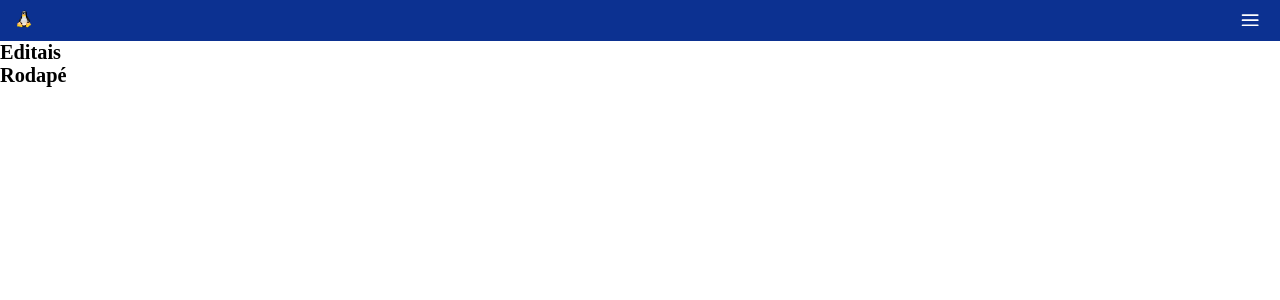
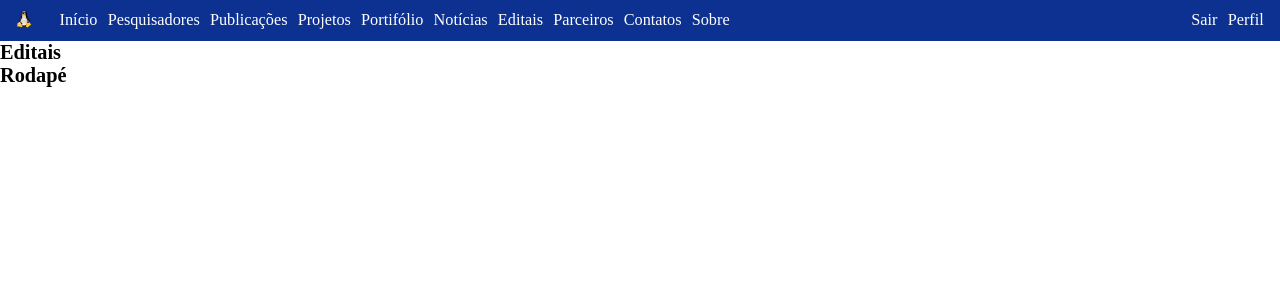
Before and after one commit to DiegoOlive/LIS-lab, a React (Create React App) app: page /editais in a window 1280 px wide. Shown: the top 300 px of the page. Built offline with nearby package versions, Linux system fonts and the light colour scheme.

Commit message:
menu lateral aula 11

```diff
--- a/src/components/Header/Menu/index.tsx
+++ b/src/components/Header/Menu/index.tsx
@@ -2,14 +2,37 @@ import React from 'react';
 import styled from 'styled-components';
 import {FiMenu} from 'react-icons/fi';
 import MenuIcon from '../MenuIcon';
+import MenuList from '../MenuList';
 
+// background-color: green;
 const MenuContainer = styled.div`
     margin-left: 1.6rem;
     margin-right: 1.6rem;
+    display: flex;
+    flex: 1;
+
     & ${MenuIcon}{
         position:fixed;
         right:20px;
         top: 10px;
+    }
+  `
+// background-color: red;
+  const Menus = styled.nav`
+    background-color: var(--branco);
+    width: 200px;
+    height: 100vh;
+    position: fixed;
+    right: 0;
+    top: 0;
+
+    @media (min-width: 768px){
+        background-color: transparent;
+        display: flex;
+        position: static;
+        height: 100%;
+        flex: 1;
+        justify-content: space-between;
     }
   `
 
@@ -19,6 +42,25 @@ export default function Menu(){
             <MenuIcon>
                <FiMenu/>
             </MenuIcon>
+
+            <Menus>
+                <MenuList>
+                    <li>Início</li>
+                    <li>Pesquisadores</li>
+                    <li>Publicações</li>
+                    <li>Projetos</li>
+                    <li>Portifólio</li>
+                    <li>Notícias</li>
+                    <li>Editais</li>
+                    <li>Parceiros</li>
+                    <li>Contatos</li>
+                    <li>Sobre</li>
+                </MenuList>
+                <MenuList>
+                    <li>Sair</li>
+                    <li>Perfil</li>
+                </MenuList>
+            </Menus>
         </MenuContainer>
     );
 }
--- a/src/components/Header/MenuIcon/index.tsx
+++ b/src/components/Header/MenuIcon/index.tsx
@@ -1,8 +1,13 @@
+//media (min-width: 768px) and (max-wdth: 10000px)
 import styled from 'styled-components';
 
 const MenuIcon = styled.div`
     font-size: 2rem;
     color: var(--branco);
+
+    @media (min-width: 768px){
+        display: none;
+    }
 `
 
 export default MenuIcon;
--- /dev/null
+++ b/src/components/Header/MenuList/index.tsx
@@ -0,0 +1,27 @@
+import styled from 'styled-components';
+//ol ordenada
+const MenuList = styled.ul`
+    list-style: none;
+    margin-left: 3rem;
+    margin-top: 3rem;
+
+    li{
+        color: var(--cinza);
+        margin-bottom: 1rem;
+        font-size: 1.6rem;
+    }
+
+    @media (min-width: 768px){
+        display: flex;
+        margin: 0;
+
+        li{
+            margin-left: 1rem;
+            margin-bottom: 0;
+            color: var(--branco);
+        }
+    }
+
+`
+
+export default MenuList;
```
